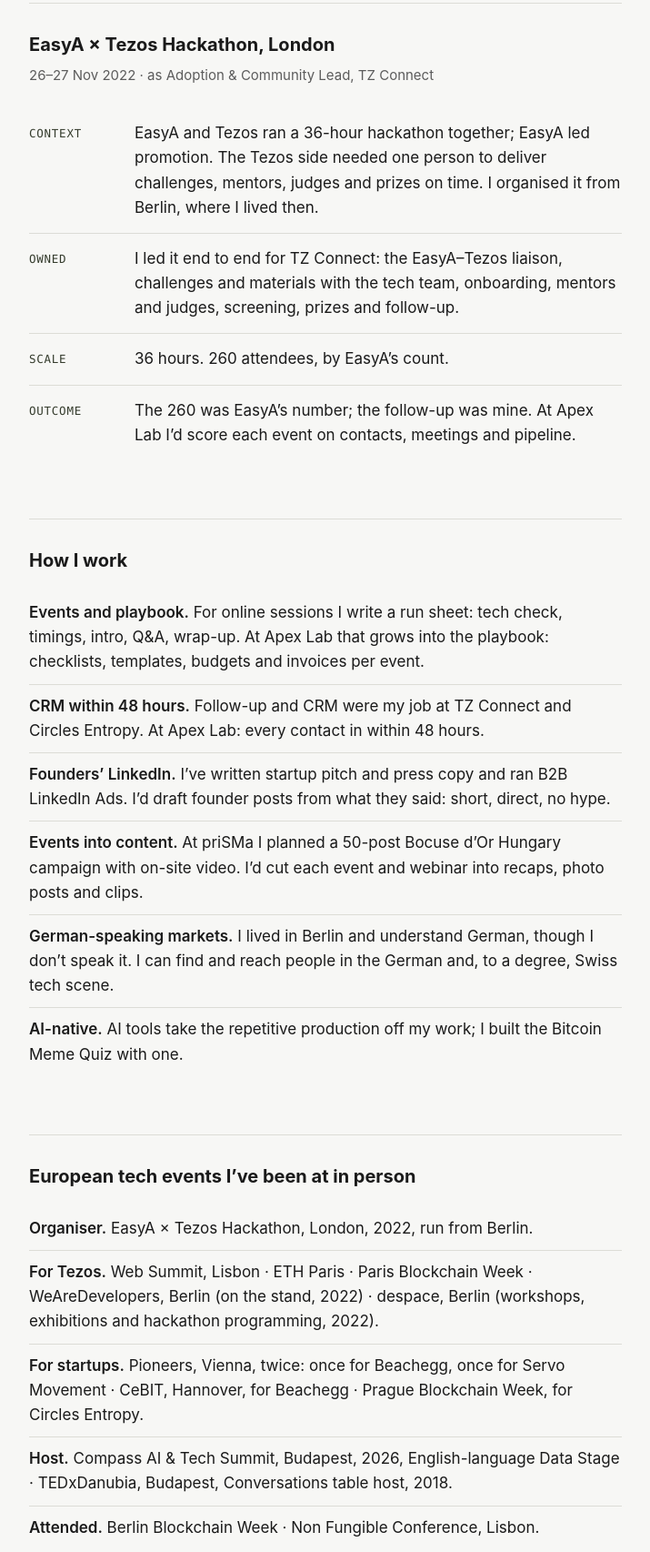
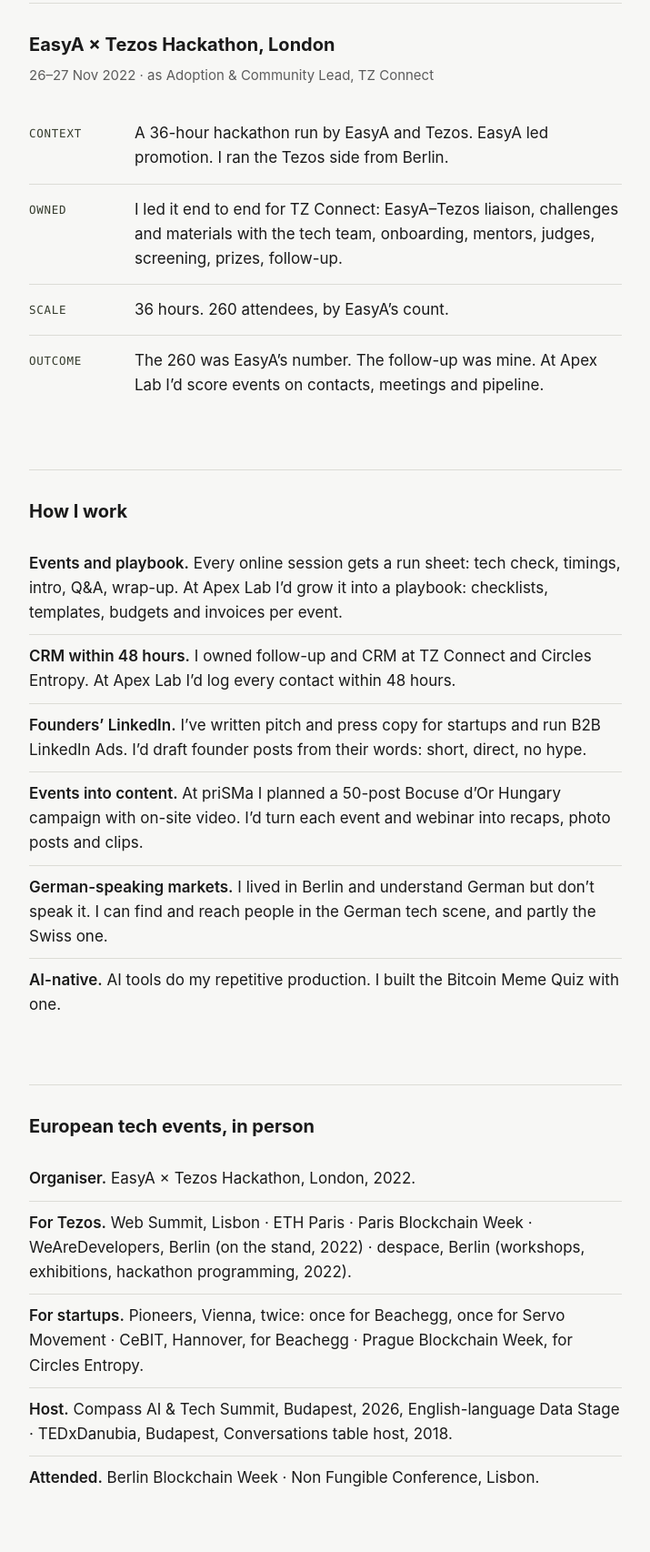
Before and after one commit to KittiBorissza/kitti.borissza.com, a plain HTML site: page apex-lab/index.html in a window 1280 px wide. Shown: the part 346-2052 px from the top of the page at 91% size, without its empty margins (282-997 px from the left). Drawn offline with Linux system fonts and the light colour scheme.

Commit message:
Replace the Apex Lab page with the v4 copy.
Co-authored-by: Kitti Borissza <KittiBorissza@users.noreply.github.com>

```diff
--- a/apex-lab/index.html
+++ b/apex-lab/index.html
@@ -77,11 +77,11 @@
     <dl class="steps">
       <div>
         <dt>Context</dt>
-        <dd>EasyA and Tezos ran a 36-hour hackathon together; EasyA led promotion. The Tezos side needed one person to deliver challenges, mentors, judges and prizes on time. I organised it from Berlin, where I lived then.</dd>
+        <dd>A 36-hour hackathon run by EasyA and Tezos. EasyA led promotion. I ran the Tezos side from Berlin.</dd>
       </div>
       <div>
         <dt>Owned</dt>
-        <dd>I led it end to end for TZ Connect: the EasyA–Tezos liaison, challenges and materials with the tech team, onboarding, mentors and judges, screening, prizes and follow-up.</dd>
+        <dd>I led it end to end for TZ Connect: EasyA–Tezos liaison, challenges and materials with the tech team, onboarding, mentors, judges, screening, prizes, follow-up.</dd>
       </div>
       <div>
         <dt>Scale</dt>
@@ -89,7 +89,7 @@
       </div>
       <div>
         <dt>Outcome</dt>
-        <dd>The 260 was EasyA’s number; the follow-up was mine. At Apex Lab I’d score each event on contacts, meetings and pipeline.</dd>
+        <dd>The 260 was EasyA’s number. The follow-up was mine. At Apex Lab I’d score events on contacts, meetings and pipeline.</dd>
       </div>
     </dl>
   </section>
@@ -97,20 +97,20 @@
   <section aria-labelledby="how">
     <h2 id="how">How I work</h2>
     <ul>
-      <li><span class="label">Events and playbook.</span> For online sessions I write a run sheet: tech check, timings, intro, Q&amp;A, wrap-up. At Apex Lab that grows into the playbook: checklists, templates, budgets and invoices per event.</li>
-      <li><span class="label">CRM within 48 hours.</span> Follow-up and CRM were my job at TZ Connect and Circles Entropy. At Apex Lab: every contact in within 48 hours.</li>
-      <li><span class="label">Founders’ LinkedIn.</span> I’ve written startup pitch and press copy and ran B2B LinkedIn Ads. I’d draft founder posts from what they said: short, direct, no hype.</li>
-      <li><span class="label">Events into content.</span> At priSMa I planned a 50-post Bocuse d’Or Hungary campaign with on-site video. I’d cut each event and webinar into recaps, photo posts and clips.</li>
-      <li><span class="label">German-speaking markets.</span> I lived in Berlin and understand German, though I don’t speak it. I can find and reach people in the German and, to a degree, Swiss tech scene.</li>
-      <li><span class="label">AI-native.</span> AI tools take the repetitive production off my work; I built the Bitcoin Meme Quiz with one.</li>
+      <li><span class="label">Events and playbook.</span> Every online session gets a run sheet: tech check, timings, intro, Q&amp;A, wrap-up. At Apex Lab I’d grow it into a playbook: checklists, templates, budgets and invoices per event.</li>
+      <li><span class="label">CRM within 48 hours.</span> I owned follow-up and CRM at TZ Connect and Circles Entropy. At Apex Lab I’d log every contact within 48 hours.</li>
+      <li><span class="label">Founders’ LinkedIn.</span> I’ve written pitch and press copy for startups and run B2B LinkedIn Ads. I’d draft founder posts from their words: short, direct, no hype.</li>
+      <li><span class="label">Events into content.</span> At priSMa I planned a 50-post Bocuse d’Or Hungary campaign with on-site video. I’d turn each event and webinar into recaps, photo posts and clips.</li>
+      <li><span class="label">German-speaking markets.</span> I lived in Berlin and understand German but don’t speak it. I can find and reach people in the German tech scene, and partly the Swiss one.</li>
+      <li><span class="label">AI-native.</span> AI tools do my repetitive production. I built the Bitcoin Meme Quiz with one.</li>
     </ul>
   </section>
 
   <section aria-labelledby="events">
-    <h2 id="events">European tech events I’ve been at in person</h2>
+    <h2 id="events">European tech events, in person</h2>
     <ul>
-      <li><span class="label">Organiser.</span> EasyA × Tezos Hackathon, London, 2022, run from Berlin.</li>
-      <li><span class="label">For Tezos.</span> Web Summit, Lisbon · ETH Paris · Paris Blockchain Week · WeAreDevelopers, Berlin (on the stand, 2022) · despace, Berlin (workshops, exhibitions and hackathon programming, 2022).</li>
+      <li><span class="label">Organiser.</span> EasyA × Tezos Hackathon, London, 2022.</li>
+      <li><span class="label">For Tezos.</span> Web Summit, Lisbon · ETH Paris · Paris Blockchain Week · WeAreDevelopers, Berlin (on the stand, 2022) · despace, Berlin (workshops, exhibitions, hackathon programming, 2022).</li>
       <li><span class="label">For startups.</span> Pioneers, Vienna, twice: once for Beachegg, once for Servo Movement · CeBIT, Hannover, for Beachegg · Prague Blockchain Week, for Circles Entropy.</li>
       <li><span class="label">Host.</span> Compass AI &amp; Tech Summit, Budapest, 2026, English-language Data Stage · TEDxDanubia, Budapest, Conversations table host, 2018.</li>
       <li><span class="label">Attended.</span> Berlin Blockchain Week · Non Fungible Conference, Lisbon.</li>
@@ -120,8 +120,8 @@
   <section aria-labelledby="roles">
     <h2 id="roles">Relevant roles</h2>
     <ul>
-      <li><span class="label">Data Science Klub, Data Café, Compass Data Stage</span> <span class="when">· 2026</span><br>I facilitate monthly online expert talks (about 11 this year), designed Data Café, a small-table meetup (about 18 at the pilot).</li>
-      <li><span class="label">Hacker Paradise, Community Facilitator</span> <span class="when">· 2019–20</span><br>Arrivals, accommodation and onboarding for a travelling remote-work group in seven cities on four continents.</li>
+      <li><span class="label">Data Science Klub, Data Café, Compass Data Stage</span> <span class="when">· 2026</span><br>I facilitate monthly online expert talks (about 11 this year). I designed Data Café, a small-table meetup (about 18 at the pilot).</li>
+      <li><span class="label">Hacker Paradise, Community Facilitator</span> <span class="when">· 2019–20</span><br>Arrivals, accommodation and onboarding for a travelling remote-work group: seven cities, four continents.</li>
       <li><span class="label">SummerOffice, co-creator and co-host</span> <span class="when">· 2017</span><br>A summer co-living community in rural Hungary with the SocialFokus team: about 100 people from five continents.</li>
       <li><span class="label">Dmlab and KÜRT Academy, via TomorrowPeople</span><br>I led Dmlab’s rebrand and ran KÜRT Academy’s recruitment campaign.</li>
     </ul>
@@ -129,7 +129,7 @@
 </main>
 
 <footer>
-  <p>Kitti Borissza · Balatonalmádi, near Budapest · Hungarian, English, German (understand) · Open to a part-time or contract start · <a href="mailto:borisszakitti@gmail.com">borisszakitti@gmail.com</a> · <a href="https://www.linkedin.com/in/kittiborissza">LinkedIn</a></p>
+  <p>Kitti Borissza · Balatonalmádi, near Budapest · Hungarian, English, German (understand) · Open to part-time or contract · <a href="mailto:borisszakitti@gmail.com">borisszakitti@gmail.com</a> · <a href="https://www.linkedin.com/in/kittiborissza">LinkedIn</a></p>
 </footer>
 </body>
 </html>
```
